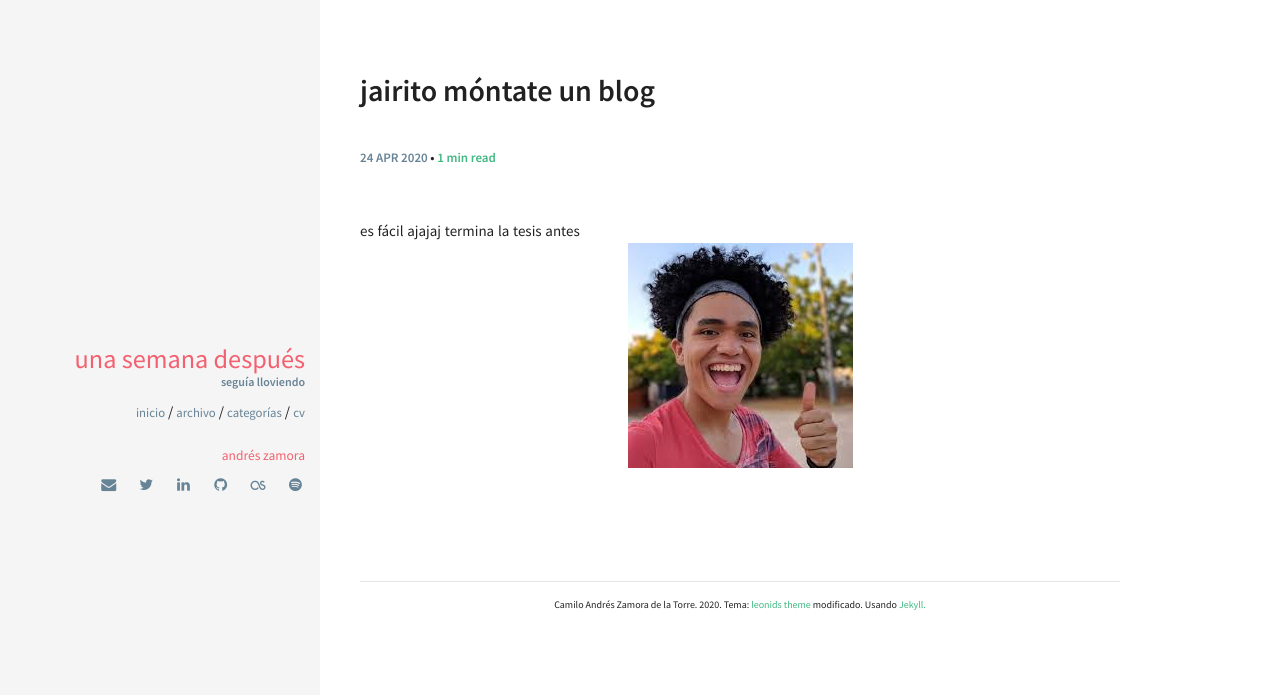
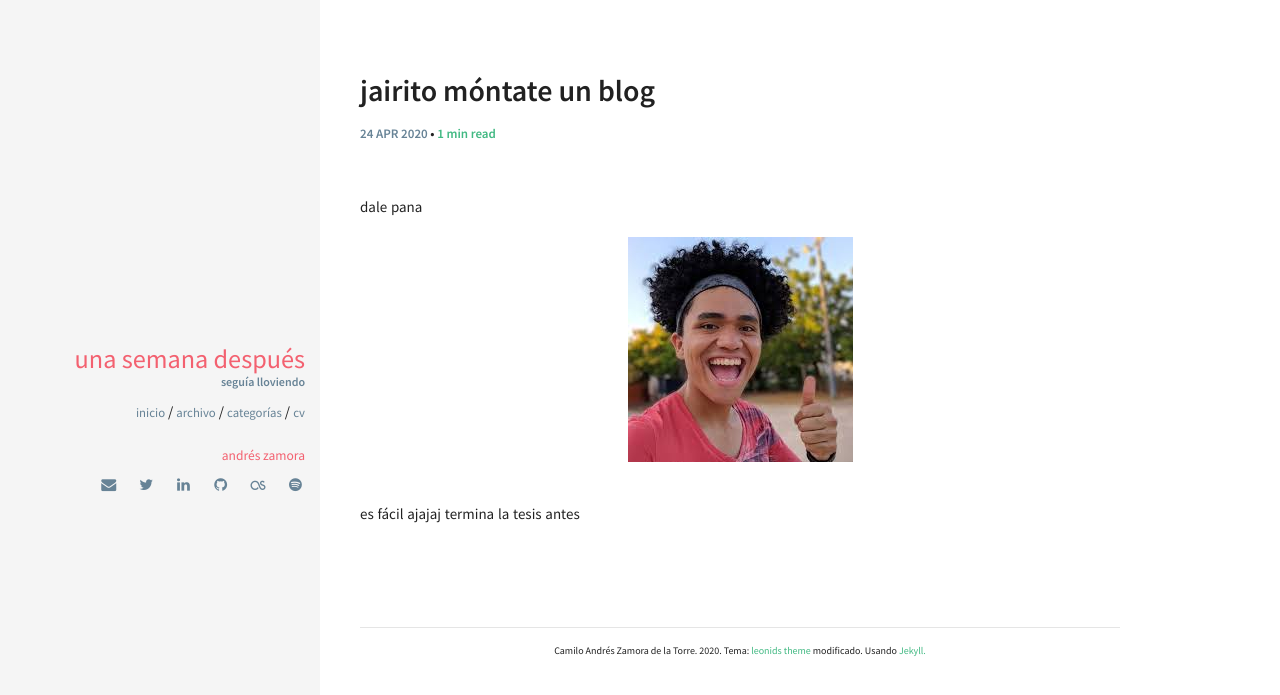
Before and after one commit to cazdlt/cazdlt.github.io, a Jekyll site: the page built from _posts/2020-04-24-jairito.md, in a window 1280 px wide. Shown: the top 695 px of the page. Built offline with Jekyll 4.4.1, drawn with Linux system fonts in a browser that asks for light colours.

Commit message:
personalizacion del post

```diff
--- a/_layouts/post.html
+++ b/_layouts/post.html
@@ -2,26 +2,9 @@
 layout: default
 ---
 
-{% comment %} <a class="btn" href= "{{ site.url }}/" >
+{% comment %} <a class="btn" href="{{ site.url }}/">
   Home
 </a> {% endcomment %}
-{% if page.image.feature %}
-<div class="post-image-feature">
-  <img class="feature-image" src=
-  {% if page.image.feature contains 'https' or page.image.feature contains 'http' %}
-  "{{ page.image.feature }}"
-  {% else %}
-  "{{ site.url }}/img/{{ page.image.feature }}"
-  {% endif %}
-  alt="{{ page.title | escape }} feature image">
-
-  {% if page.image.credit %}
-  <span class="image-credit">Photo Credit: <a href="{{ page.image.creditlink }}">{{ page.image.credit }}</a></span>
-  {% endif %}
-</div><!-- /.image-wrap -->
-{% endif %}
-
-
 <div id="post">
   <header class="post-header">
     <h1 title="{{ page.title | escape }}">{{ page.title }}</h1>
@@ -35,6 +18,26 @@ layout: default
 
   </header>
 
+  {% if page.excerpt %}
+  <div class="post-description">
+    <p>
+      {{ page.excerpt }}
+    </p>
+  </div>
+  {% endif %}
+  {% if page.image.feature %}
+  <div class="post-image-feature">
+    <img class="feature-image"
+      src={% if page.image.feature contains 'https' or page.image.feature contains 'http' %} "{{ page.image.feature }}"
+      {% else %} "{{ site.url }}/img/{{ page.image.feature }}" {% endif %}
+      alt="{{ page.title | escape }} feature image">
+
+    {% if page.image.credit %}
+    <span class="image-credit">Photo Credit: <a href="{{ page.image.creditlink }}">{{ page.image.credit }}</a></span>
+    {% endif %}
+  </div><!-- /.image-wrap -->
+  {% endif %}
+
   <article class="post-content">
     {{ content }}
   </article>
@@ -44,13 +47,16 @@ layout: default
   {% comment %} <h6>Compartir: </h6>
   <ul>
     <li>
-      <a href="https://twitter.com/intent/tweet?text={{ site.url }}{{ page.url }}" class="twitter btn" title="Compartir en tw"><i class="fa fa-twitter"></i></a>
+      <a href="https://twitter.com/intent/tweet?text={{ site.url }}{{ page.url }}" class="twitter btn"
+        title="Compartir en tw"><i class="fa fa-twitter"></i></a>
     </li>
     <li>
-      <a href="https://www.facebook.com/sharer/sharer.php?u={{ site.url }}{{ page.url }}" class="facebook btn" title="Compartir en fb"><i class="fa fa-facebook"></i></a>
+      <a href="https://www.facebook.com/sharer/sharer.php?u={{ site.url }}{{ page.url }}" class="facebook btn"
+        title="Compartir en fb"><i class="fa fa-facebook"></i></a>
     </li>
   </ul> {% endcomment %}
-{% comment %} </div><!-- end share-buttons --> {% endcomment %}
+  {% comment %}
+</div><!-- end share-buttons --> {% endcomment %}
 
 {% if site.owner.disqus-shortname and page.comments == true %}
 <div id="disqus_thread"></div>
--- a/_posts/2020-04-24-jairito.md
+++ b/_posts/2020-04-24-jairito.md
@@ -4,11 +4,11 @@ title: jairito móntate un blog
 excerpt: dale pana
 categories: [hello world]
 comments: true
-# image:
-#   feature: jairo.jpg
+image:
+  feature: jairo.jpg
 #   credit: jairo
 #   creditlink: https://twitter.com/JairoTorregrose
 ---
 
 es fácil ajajaj termina la tesis antes
-![jairito](/img/jairo.jpg)
+<!-- ![jairito](/img/jairo.jpg) -->
--- a/_sass/components/_global.scss
+++ b/_sass/components/_global.scss
@@ -109,8 +109,8 @@ a {
 footer {
   text-align: center;
   font-size: x-small;
-  height: 1vh;
-  padding: 3em 0;
+  // height: 1vh;
+  padding: 2vh 0;
   // bottom: 0;
   // position: relative;
   .heart-icon {
--- a/_sass/pages/_post.scss
+++ b/_sass/pages/_post.scss
@@ -95,7 +95,7 @@ a.read-more {
 }
 
 #post h1 {
-  margin: 0.5em 0 1em;
+  margin: 0.5em 0 0.2em;
 }
 #post h2 {
   margin: 2em 0 0.8em;
@@ -150,7 +150,7 @@ a.read-more {
 .post-image-feature {
   margin-bottom: 40px;
   .feature-image {
-    width: 100%;
+    max-width: 100%;
     max-height: 500px;
   }
 }
```
